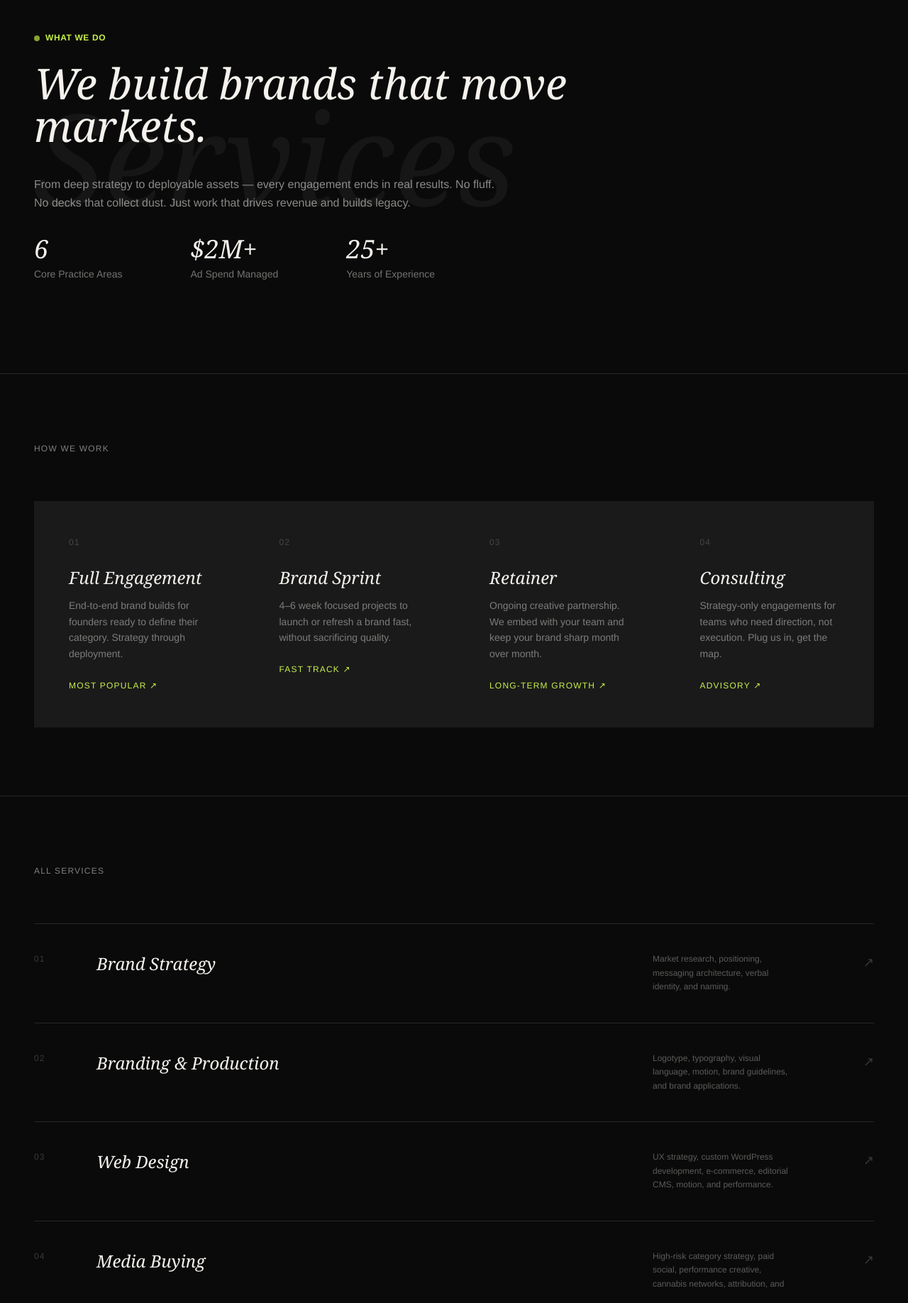
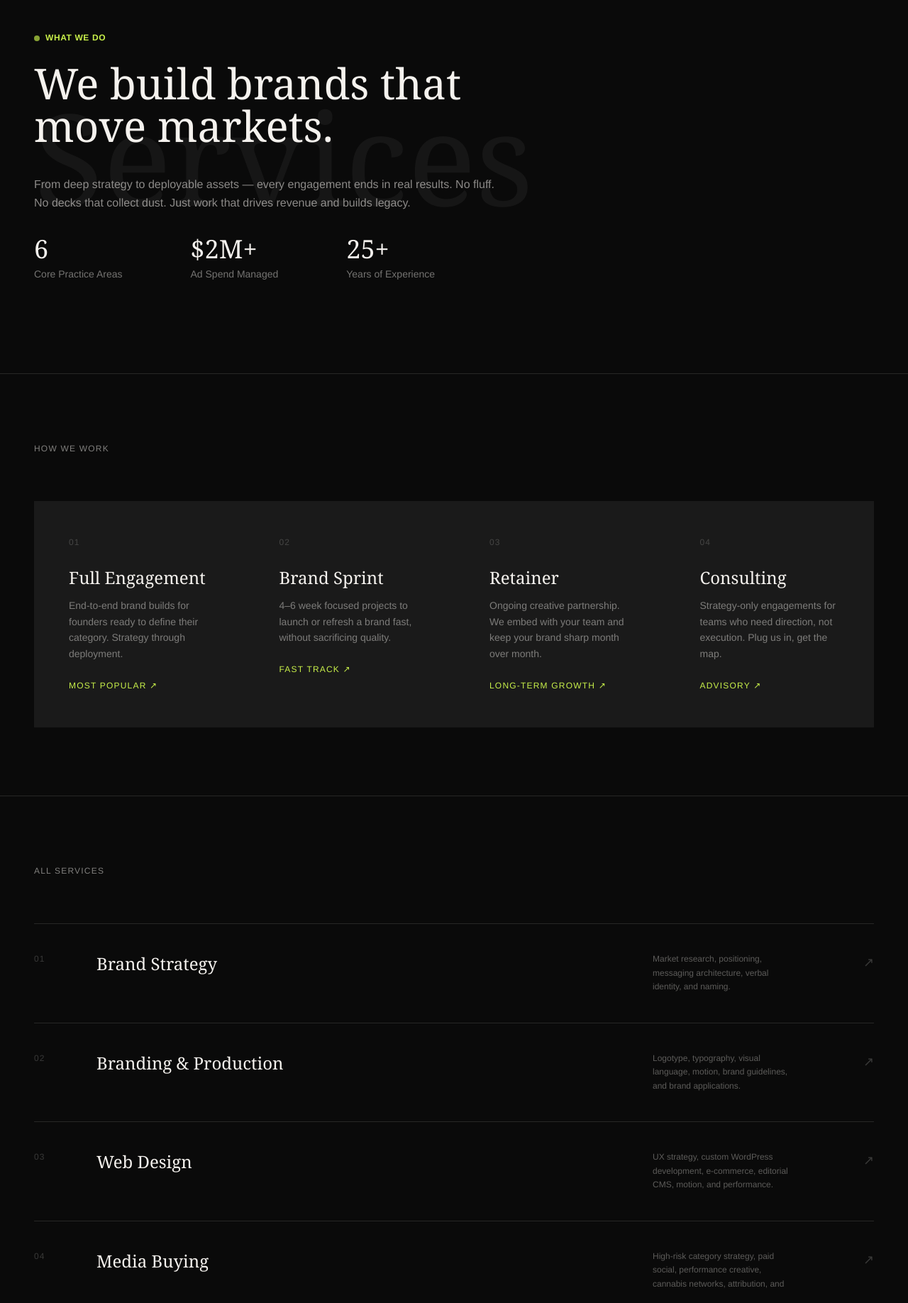
Before and after one commit to therealjohndough/26labs, a PHP site: page /services in a window 1280 px wide. Shown: the part 84-1920 px from the top of the page at 71% size. Run offline with PHP 8.4, Linux system fonts and the light colour scheme; data comes from the database, SQL or seed files in the repository; classes that the project's autoload settings leave out are loaded by file name; some web fonts are replaced.

Commit message:
style: remove italic from all headline/font-serif elements
Co-Authored-By: Claude Sonnet 4.6 <noreply@anthropic.com>

```diff
--- a/views/pages/services.php
+++ b/views/pages/services.php
@@ -7,27 +7,27 @@ $services = $services ?? [];
 <!-- Page Hero -->
 <section class="px-12 py-32 border-b border-border relative overflow-hidden">
   <!-- Background text -->
-  <div class="absolute top-1/2 left-12 -translate-y-1/2 font-serif italic text-white opacity-5 pointer-events-none whitespace-nowrap" style="font-size: clamp(80px, 14vw, 200px);">Services</div>
+  <div class="absolute top-1/2 left-12 -translate-y-1/2 font-serif text-white opacity-5 pointer-events-none whitespace-nowrap" style="font-size: clamp(80px, 14vw, 200px);">Services</div>
 
   <div class="relative z-10">
     <div class="mb-6 text-xs font-bold tracking-wider text-accent uppercase flex items-center gap-2">
       <span class="inline-block w-2 h-2 bg-accent rounded-full animate-pulse"></span>
       What We Do
     </div>
-    <h1 class="font-serif text-5xl md:text-6xl italic font-normal leading-tight mb-10 max-w-3xl">We build brands that move markets.</h1>
+    <h1 class="font-serif text-5xl md:text-6xl font-normal leading-tight mb-10 max-w-3xl">We build brands that move markets.</h1>
     <p class="text-base text-text-secondary max-w-2xl leading-relaxed mb-8">From deep strategy to deployable assets — every engagement ends in real results. No fluff. No decks that collect dust. Just work that drives revenue and builds legacy.</p>
 
     <div class="flex gap-24 text-sm">
       <div>
-        <div class="font-serif text-4xl italic text-white mb-1">6</div>
+        <div class="font-serif text-4xl text-white mb-1">6</div>
         <div class="text-text-secondary/45">Core Practice Areas</div>
       </div>
       <div>
-        <div class="font-serif text-4xl italic text-white mb-1">$2M+</div>
+        <div class="font-serif text-4xl text-white mb-1">$2M+</div>
         <div class="text-text-secondary/45">Ad Spend Managed</div>
       </div>
       <div>
-        <div class="font-serif text-4xl italic text-white mb-1">25+</div>
+        <div class="font-serif text-4xl text-white mb-1">25+</div>
         <div class="text-text-secondary/45">Years of Experience</div>
       </div>
     </div>
@@ -42,25 +42,25 @@ $services = $services ?? [];
     <div class="grid grid-cols-4 gap-0.5 bg-mid">
       <div class="bg-mid p-12 border border-transparent hover:border-accent transition">
         <div class="text-xs tracking-widest text-text-secondary/20 mb-6">01</div>
-        <h3 class="font-serif text-2xl italic font-normal mb-3">Full Engagement</h3>
+        <h3 class="font-serif text-2xl font-normal mb-3">Full Engagement</h3>
         <p class="text-sm text-text-secondary/45 leading-relaxed mb-6">End-to-end brand builds for founders ready to define their category. Strategy through deployment.</p>
         <div class="text-xs tracking-widest text-accent uppercase">Most Popular ↗</div>
       </div>
       <div class="bg-mid p-12 border border-transparent hover:border-accent transition">
         <div class="text-xs tracking-widest text-text-secondary/20 mb-6">02</div>
-        <h3 class="font-serif text-2xl italic font-normal mb-3">Brand Sprint</h3>
+        <h3 class="font-serif text-2xl font-normal mb-3">Brand Sprint</h3>
         <p class="text-sm text-text-secondary/45 leading-relaxed mb-6">4–6 week focused projects to launch or refresh a brand fast, without sacrificing quality.</p>
         <div class="text-xs tracking-widest text-accent uppercase">Fast Track ↗</div>
       </div>
       <div class="bg-mid p-12 border border-transparent hover:border-accent transition">
         <div class="text-xs tracking-widest text-text-secondary/20 mb-6">03</div>
-        <h3 class="font-serif text-2xl italic font-normal mb-3">Retainer</h3>
+        <h3 class="font-serif text-2xl font-normal mb-3">Retainer</h3>
         <p class="text-sm text-text-secondary/45 leading-relaxed mb-6">Ongoing creative partnership. We embed with your team and keep your brand sharp month over month.</p>
         <div class="text-xs tracking-widest text-accent uppercase">Long-Term Growth ↗</div>
       </div>
       <div class="bg-mid p-12 border border-transparent hover:border-accent transition">
         <div class="text-xs tracking-widest text-text-secondary/20 mb-6">04</div>
-        <h3 class="font-serif text-2xl italic font-normal mb-3">Consulting</h3>
+        <h3 class="font-serif text-2xl font-normal mb-3">Consulting</h3>
         <p class="text-sm text-text-secondary/45 leading-relaxed mb-6">Strategy-only engagements for teams who need direction, not execution. Plug us in, get the map.</p>
         <div class="text-xs tracking-widest text-accent uppercase">Advisory ↗</div>
       </div>
@@ -78,7 +78,7 @@ $services = $services ?? [];
       <a href="/services/<?= htmlspecialchars($service['slug'] ?? '') ?>" class="grid grid-cols-[56px_1fr_200px_80px] gap-8 py-10 border-t border-border hover:bg-white/2 transition">
         <span class="text-xs tracking-widest text-text-secondary/20"><?= $num ?></span>
         <div>
-          <h3 class="font-serif text-2xl italic font-normal"><?= htmlspecialchars($service['title']) ?></h3>
+          <h3 class="font-serif text-2xl font-normal"><?= htmlspecialchars($service['title']) ?></h3>
         </div>
         <span class="text-xs text-text-secondary/35 leading-relaxed"><?= htmlspecialchars(substr($service['short_description'] ?? '', 0, 100)) ?></span>
         <span class="text-right text-lg text-text-secondary/20 hover:text-accent transition">↗</span>
@@ -94,34 +94,34 @@ $services = $services ?? [];
     <div class="flex justify-between items-end mb-16">
       <div>
         <div class="text-xs tracking-widest text-text-secondary/50 uppercase mb-4">Our Process</div>
-        <h2 class="font-serif text-4xl italic font-normal leading-tight">How we get<br>from brief to deployed.</h2>
+        <h2 class="font-serif text-4xl font-normal leading-tight">How we get<br>from brief to deployed.</h2>
       </div>
     </div>
 
     <div class="grid grid-cols-5 gap-0 border-b border-border">
       <div class="pb-12 pr-8 border-r border-border">
         <div class="text-xs tracking-widest text-text-secondary/20 mb-4">01</div>
-        <h3 class="font-serif text-lg italic font-normal mb-3">Discovery</h3>
+        <h3 class="font-serif text-lg font-normal mb-3">Discovery</h3>
         <p class="text-sm text-text-secondary/40 leading-relaxed">We audit your market, competitors, and current brand state. No assumptions — only evidence.</p>
       </div>
       <div class="pb-12 px-8 border-r border-border">
         <div class="text-xs tracking-widest text-text-secondary/20 mb-4">02</div>
-        <h3 class="font-serif text-lg italic font-normal mb-3">Strategy</h3>
+        <h3 class="font-serif text-lg font-normal mb-3">Strategy</h3>
         <p class="text-sm text-text-secondary/40 leading-relaxed">Positioning, messaging architecture, and a creative brief that aligns your team before pixel one.</p>
       </div>
       <div class="pb-12 px-8 border-r border-border">
         <div class="text-xs tracking-widest text-text-secondary/20 mb-4">03</div>
-        <h3 class="font-serif text-lg italic font-normal mb-3">Creation</h3>
+        <h3 class="font-serif text-lg font-normal mb-3">Creation</h3>
         <p class="text-sm text-text-secondary/40 leading-relaxed">We build with clarity and taste. Every deliverable is production-ready, not a concept deck.</p>
       </div>
       <div class="pb-12 px-8 border-r border-border">
         <div class="text-xs tracking-widest text-text-secondary/20 mb-4">04</div>
-        <h3 class="font-serif text-lg italic font-normal mb-3">Refinement</h3>
+        <h3 class="font-serif text-lg font-normal mb-3">Refinement</h3>
         <p class="text-sm text-text-secondary/40 leading-relaxed">Structured feedback rounds with clear decision gates. We move fast, not sloppy.</p>
       </div>
       <div class="pb-12 pl-8">
         <div class="text-xs tracking-widest text-text-secondary/20 mb-4">05</div>
-        <h3 class="font-serif text-lg italic font-normal mb-3">Deploy</h3>
+        <h3 class="font-serif text-lg font-normal mb-3">Deploy</h3>
         <p class="text-sm text-text-secondary/40 leading-relaxed">Live, launched, and handed off with systems your team can actually use.</p>
       </div>
     </div>
@@ -136,7 +136,7 @@ $services = $services ?? [];
     <div class="grid grid-cols-3 gap-0.5 bg-mid">
       <div class="bg-mid p-12">
         <div class="w-7 h-1 bg-accent mb-6"></div>
-        <p class="font-serif text-lg italic leading-relaxed mb-8 text-text-secondary/75">
+        <p class="font-serif text-lg leading-relaxed mb-8 text-text-secondary/75">
           "They don't just design — they think. John understood our positioning problem before we finished describing it. The work practically sold itself."
         </p>
         <div class="text-sm font-semibold text-white">Michael T.</div>
@@ -144,7 +144,7 @@ $services = $services ?? [];
       </div>
       <div class="bg-mid p-12">
         <div class="w-7 h-1 bg-accent mb-6"></div>
-        <p class="font-serif text-lg italic leading-relaxed mb-8 text-text-secondary/75">
+        <p class="font-serif text-lg leading-relaxed mb-8 text-text-secondary/75">
           "We came in with a messy identity and left with a brand system that finally matched our ambition. The clarity they brought to our messaging was worth every dollar."
         </p>
         <div class="text-sm font-semibold text-white">Adrienne K.</div>
@@ -152,7 +152,7 @@ $services = $services ?? [];
       </div>
       <div class="bg-mid p-12">
         <div class="w-7 h-1 bg-accent mb-6"></div>
-        <p class="font-serif text-lg italic leading-relaxed mb-8 text-text-secondary/75">
+        <p class="font-serif text-lg leading-relaxed mb-8 text-text-secondary/75">
           "No fluff. No revisions theater. Just sharp strategy and work that actually launched. Case Study Labs is the real deal in this space."
         </p>
         <div class="text-sm font-semibold text-white">Derek W.</div>
@@ -164,14 +164,14 @@ $services = $services ?? [];
 
 <!-- CTA -->
 <section class="border-b border-border relative overflow-hidden">
-  <div class="absolute top-1/2 left-1/2 -translate-x-1/2 -translate-y-1/2 font-serif text-9xl italic text-white opacity-5 pointer-events-none whitespace-nowrap" style="font-size: clamp(100px, 18vw, 260px);">Let's Go</div>
+  <div class="absolute top-1/2 left-1/2 -translate-x-1/2 -translate-y-1/2 font-serif text-9xl text-white opacity-5 pointer-events-none whitespace-nowrap" style="font-size: clamp(100px, 18vw, 260px);">Let's Go</div>
 
   <div class="relative z-10 px-12 py-32 text-center">
     <div class="text-xs font-bold tracking-wider text-accent uppercase mb-6 flex justify-center items-center gap-2">
       <span class="inline-block w-2 h-2 bg-accent rounded-full animate-pulse"></span>
       Ready When You Are
     </div>
-    <h2 class="font-serif text-5xl md:text-6xl italic font-normal leading-tight max-w-3xl mx-auto mb-10">
+    <h2 class="font-serif text-5xl md:text-6xl font-normal leading-tight max-w-3xl mx-auto mb-10">
       Not a fit for everyone.<br>Perfect for the right ones.
     </h2>
     <div class="flex gap-5 justify-center">
```
Also changed, not shown: views/pages/contact.php (+11 -11 lines), views/pages/home.php (+17 -17 lines), views/pages/service-detail.php (+10 -10 lines).
